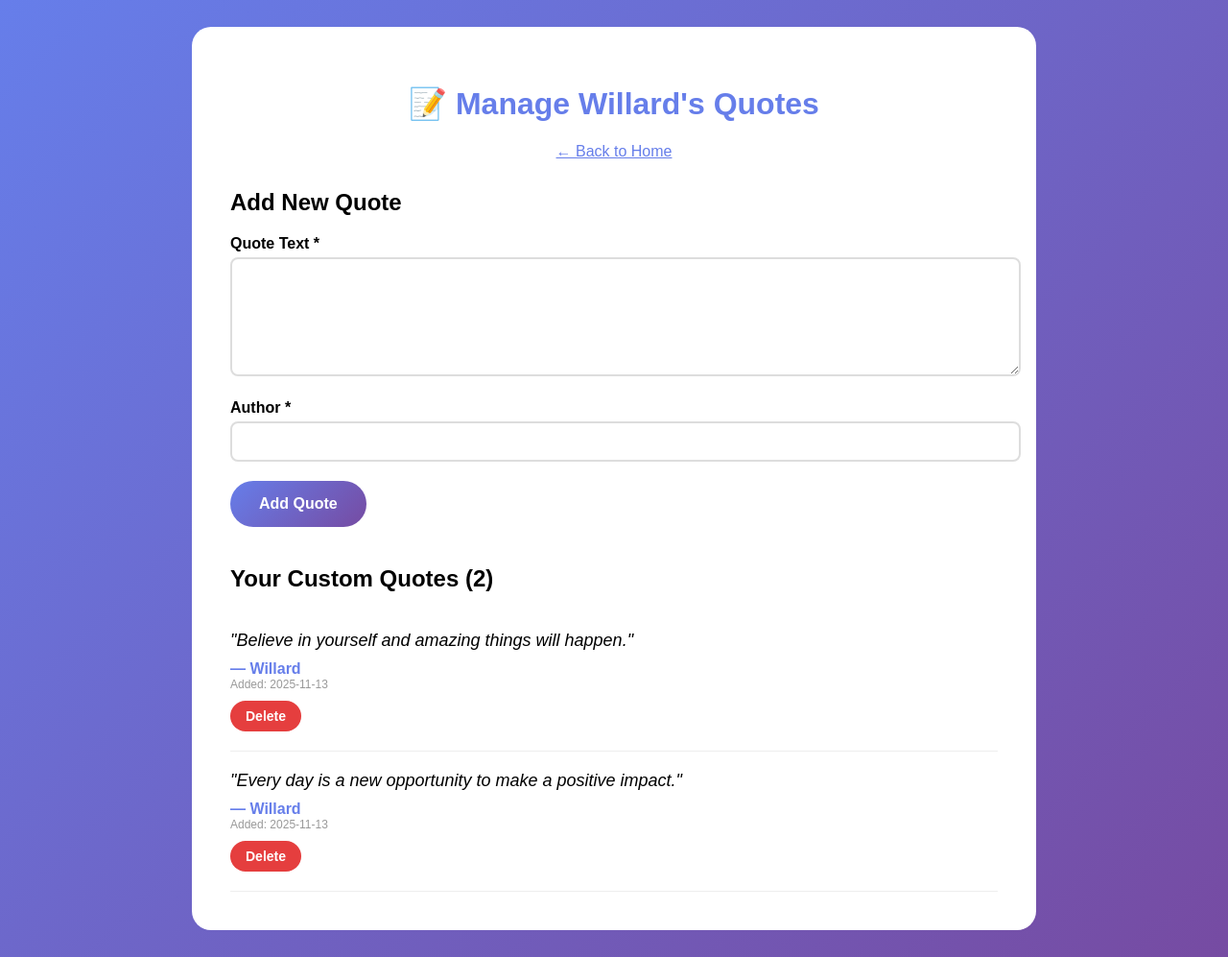
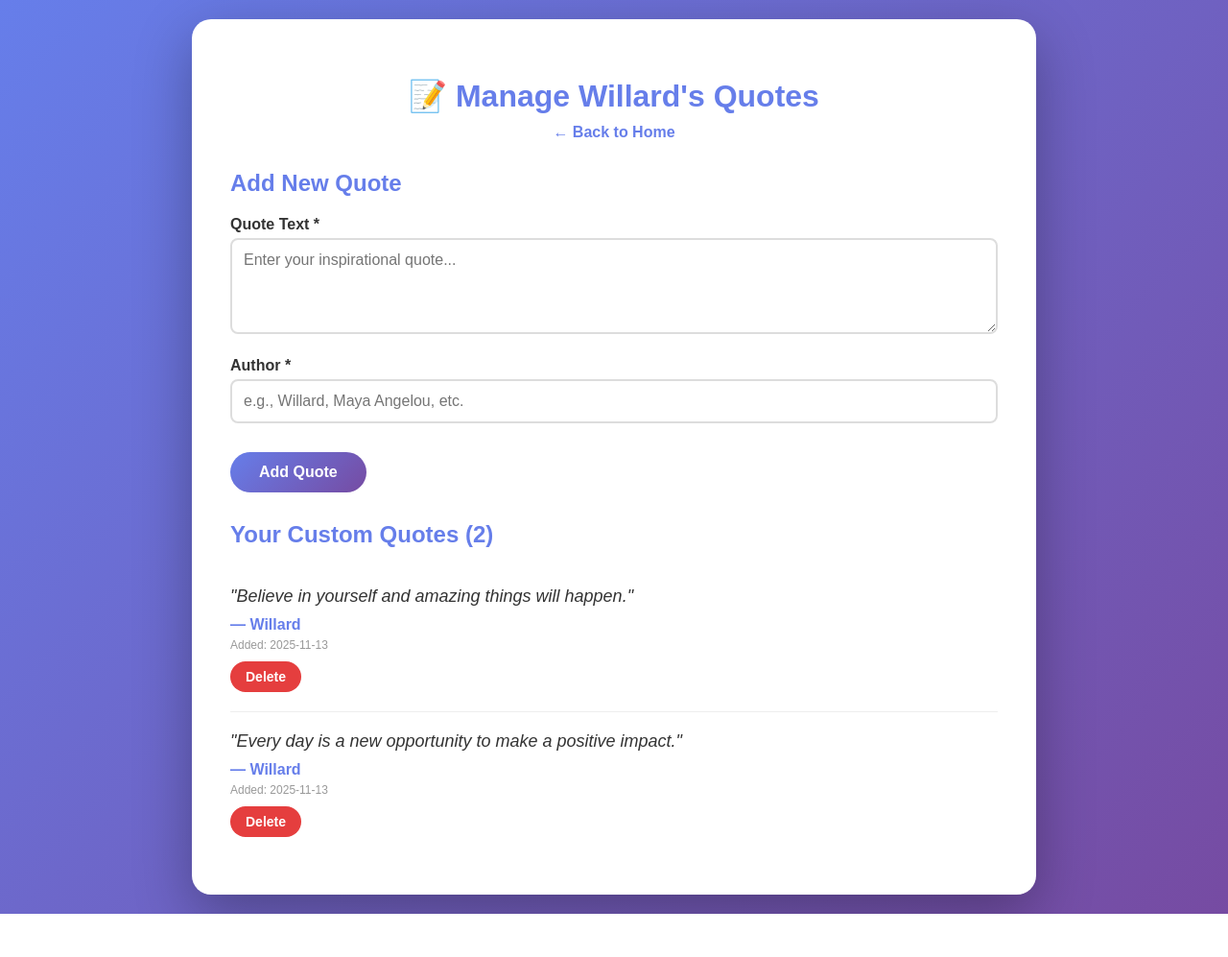
Before and after one commit to ben05-coder/willard-quote-of-the-day, a Flask app: page /admin in a window 1280 px wide. Shown: the whole page at 96% size. After the commit the page ends 952 px from the top, so only its background shows below. Run offline with Flask 3, Linux system fonts and the light colour scheme.

Commit message:
Add New Quote button and admin panel

```diff
--- a/templates/admin.html
+++ b/templates/admin.html
@@ -5,54 +5,58 @@
     <meta name="viewport" content="width=device-width, initial-scale=1.0">
     <title>Admin - Willard's Quotes</title>
     <style>
-        body { font-family: Arial, sans-serif; background: linear-gradient(135deg, #667eea 0%, #764ba2 100%); min-height: 100vh; padding: 20px; }
-        .container { max-width: 800px; margin: 0 auto; background: white; border-radius: 20px; padding: 40px; }
-        h1 { color: #667eea; text-align: center; }
-        .back-link { display: block; text-align: center; margin-bottom: 30px; color: #667eea; }
+        body { font-family: Arial, sans-serif; background: linear-gradient(135deg, #667eea 0%, #764ba2 100%); min-height: 100vh; padding: 20px; margin: 0; }
+        .container { max-width: 800px; margin: 0 auto; background: white; border-radius: 20px; padding: 40px; box-shadow: 0 20px 60px rgba(0,0,0,0.3); }
+        h1 { color: #667eea; text-align: center; margin-bottom: 10px; }
+        .back-link { display: block; text-align: center; margin-bottom: 30px; color: #667eea; text-decoration: none; font-weight: bold; }
+        .back-link:hover { text-decoration: underline; }
+        h2 { color: #667eea; margin-top: 30px; }
         .form-group { margin-bottom: 20px; }
-        label { display: block; margin-bottom: 5px; font-weight: bold; }
-        textarea, input { width: 100%; padding: 10px; border: 2px solid #ddd; border-radius: 8px; font-size: 16px; }
-        textarea { min-height: 100px; resize: vertical; }
-        button { background: linear-gradient(135deg, #667eea 0%, #764ba2 100%); color: white; border: none; padding: 15px 30px; border-radius: 50px; cursor: pointer; font-size: 16px; font-weight: bold; }
+        label { display: block; margin-bottom: 5px; font-weight: bold; color: #333; }
+        textarea, input[type="text"] { width: 100%; padding: 12px; border: 2px solid #ddd; border-radius: 8px; font-size: 16px; box-sizing: border-box; }
+        textarea { min-height: 100px; resize: vertical; font-family: Arial, sans-serif; }
+        button { background: linear-gradient(135deg, #667eea 0%, #764ba2 100%); color: white; border: none; padding: 12px 30px; border-radius: 50px; cursor: pointer; font-size: 16px; font-weight: bold; margin-top: 10px; }
         button:hover { transform: translateY(-2px); box-shadow: 0 10px 20px rgba(0,0,0,0.2); }
         .quote-item { border-bottom: 1px solid #eee; padding: 20px 0; }
-        .quote-text { font-size: 18px; font-style: italic; margin-bottom: 10px; }
-        .quote-author { color: #667eea; font-weight: bold; }
-        .delete-btn { background: #e53e3e; padding: 8px 16px; font-size: 14px; margin-top: 10px; }
+        .quote-item:last-child { border-bottom: none; }
+        .quote-text { font-size: 18px; font-style: italic; margin-bottom: 10px; color: #333; }
+        .quote-author { color: #667eea; font-weight: bold; margin-bottom: 5px; }
+        .quote-date { font-size: 12px; color: #999; }
+        .delete-btn { background: #e53e3e; padding: 8px 16px; font-size: 14px; }
+        .delete-btn:hover { background: #c53030; }
+        .empty { text-align: center; color: #999; font-style: italic; padding: 40px; }
     </style>
 </head>
 <body>
     <div class="container">
         <h1>📝 Manage Willard's Quotes</h1>
         <a href="/" class="back-link">← Back to Home</a>
-
         <h2>Add New Quote</h2>
         <form method="POST" action="/admin/add-quote">
             <div class="form-group">
                 <label>Quote Text *</label>
-                <textarea name="text" required maxlength="500"></textarea>
+                <textarea name="text" required maxlength="500" placeholder="Enter your inspirational quote..."></textarea>
             </div>
             <div class="form-group">
                 <label>Author *</label>
-                <input type="text" name="author" required maxlength="100" />
+                <input type="text" name="author" required maxlength="100" placeholder="e.g., Willard, Maya Angelou, etc." />
             </div>
             <button type="submit">Add Quote</button>
         </form>
-
-        <h2 style="margin-top: 40px;">Your Custom Quotes ({{ quotes|length }})</h2>
+        <h2>Your Custom Quotes ({{ quotes|length }})</h2>
         {% if quotes %}
             {% for quote in quotes %}
             <div class="quote-item">
                 <div class="quote-text">"{{ quote.text }}"</div>
                 <div class="quote-author">— {{ quote.author }}</div>
-                <div style="font-size: 12px; color: #999;">Added: {{ quote.added_date }}</div>
+                <div class="quote-date">Added: {{ quote.added_date }}</div>
                 <form method="POST" action="/admin/delete-quote/{{ quote.id }}" style="display: inline;">
                     <button type="submit" class="delete-btn" onclick="return confirm('Delete this quote?');">Delete</button>
                 </form>
             </div>
             {% endfor %}
         {% else %}
-            <p style="text-align: center; color: #999; font-style: italic;">No custom quotes yet. Add your first one above!</p>
+            <div class="empty">No custom quotes yet. Add your first one above!</div>
         {% endif %}
     </div>
 </body>
```
Also changed, not shown: templates/index.html (+34 -10 lines).
